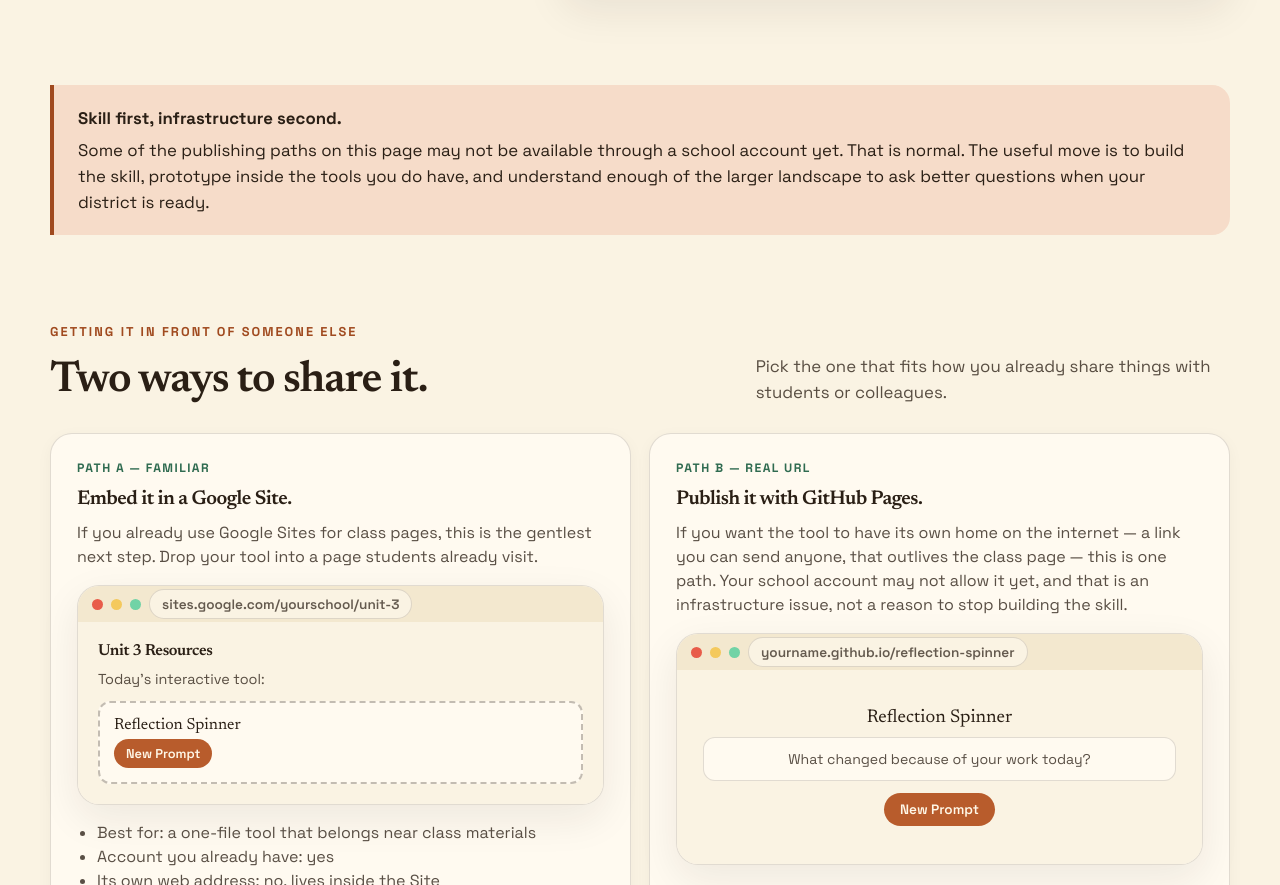
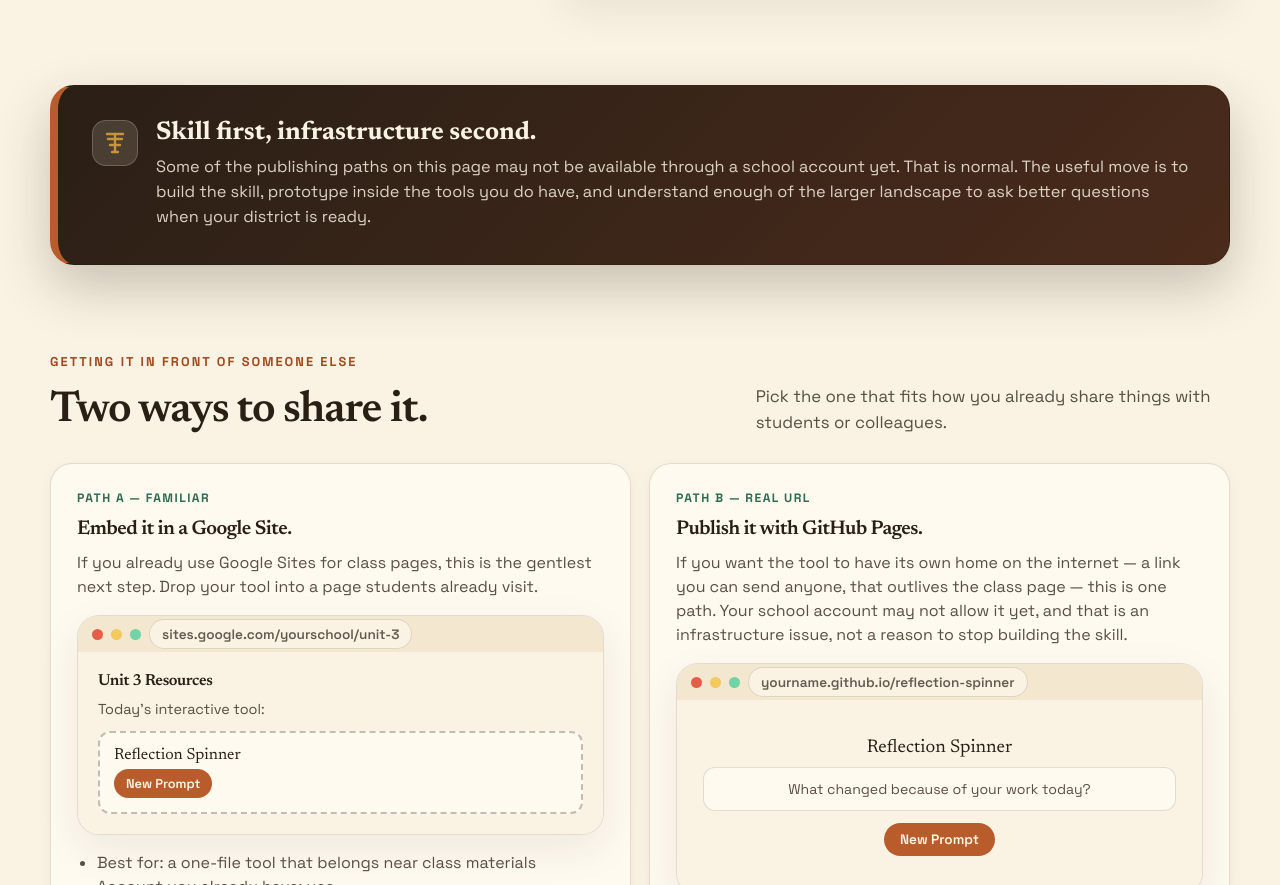
Before and after one commit to Turnstyle19320/future-building-lab, a plain HTML site: page deployment.html in a window 1280 px wide. Shown: the part 849-1734 px from the top of the page. Drawn offline with Linux system fonts and the light colour scheme.

Commit message:
Emphasize infrastructure callout

```diff
--- a/deployment.html
+++ b/deployment.html
@@ -68,9 +68,20 @@
       </section>
 
       <section class="section">
-        <div class="callout">
-          <strong>Skill first, infrastructure second.</strong>
-          <p style="margin-top: 6px;">Some of the publishing paths on this page may not be available through a school account yet. That is normal. The useful move is to build the skill, prototype inside the tools you do have, and understand enough of the larger landscape to ask better questions when your district is ready.</p>
+        <div class="callout infrastructure-callout">
+          <div class="callout-icon" aria-hidden="true">
+            <svg viewBox="0 0 24 24" fill="none" stroke="currentColor" stroke-linecap="round" stroke-linejoin="round">
+              <path d="M12 3v18" />
+              <path d="M5 8h14" />
+              <path d="M7 14h10" />
+              <path d="M9 21h6" />
+              <path d="M4 3h16" />
+            </svg>
+          </div>
+          <div>
+            <strong>Skill first, infrastructure second.</strong>
+            <p style="margin-top: 8px;">Some of the publishing paths on this page may not be available through a school account yet. That is normal. The useful move is to build the skill, prototype inside the tools you do have, and understand enough of the larger landscape to ask better questions when your district is ready.</p>
+          </div>
         </div>
       </section>
 
--- a/styles.css
+++ b/styles.css
@@ -472,6 +472,51 @@ details.guide[open] summary::after { content: "-"; }
   background: var(--gold-soft);
 }
 
+.infrastructure-callout {
+  display: grid;
+  grid-template-columns: auto 1fr;
+  gap: 18px;
+  align-items: start;
+  border: 1px solid rgba(42, 31, 21, .18);
+  border-left: 8px solid var(--clay);
+  border-radius: 24px;
+  padding: clamp(22px, 3vw, 34px);
+  background: linear-gradient(135deg, #2a1f15 0%, #4a2b1c 100%);
+  color: var(--paper);
+  box-shadow: 0 22px 54px rgba(42, 31, 21, .24);
+}
+
+.infrastructure-callout .callout-icon {
+  display: grid;
+  place-items: center;
+  width: 46px;
+  height: 46px;
+  border-radius: 14px;
+  background: rgba(250, 243, 227, .14);
+  color: var(--gold);
+  border: 1px solid rgba(250, 243, 227, .2);
+}
+
+.infrastructure-callout .callout-icon svg {
+  width: 24px;
+  height: 24px;
+  stroke-width: 2.4;
+}
+
+.infrastructure-callout strong {
+  display: block;
+  color: var(--paper);
+  font-family: "Newsreader", serif;
+  font-size: clamp(1.45rem, 2vw, 2.05rem);
+  line-height: 1.08;
+}
+
+.infrastructure-callout p {
+  color: rgba(250, 243, 227, .84);
+  font-size: clamp(1.02rem, 1.25vw, 1.2rem);
+  line-height: 1.52;
+}
+
 .source-list a {
   color: var(--clay-deep);
   font-weight: 600;
```
